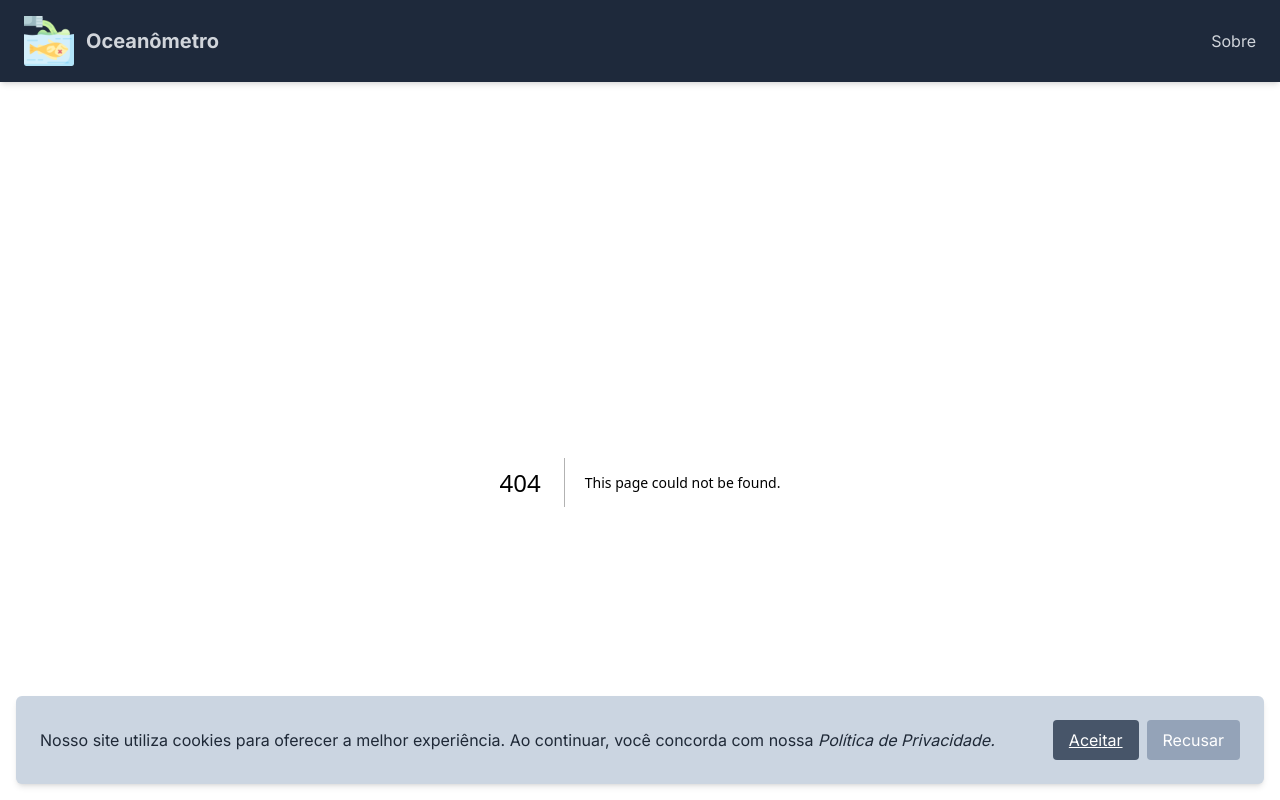
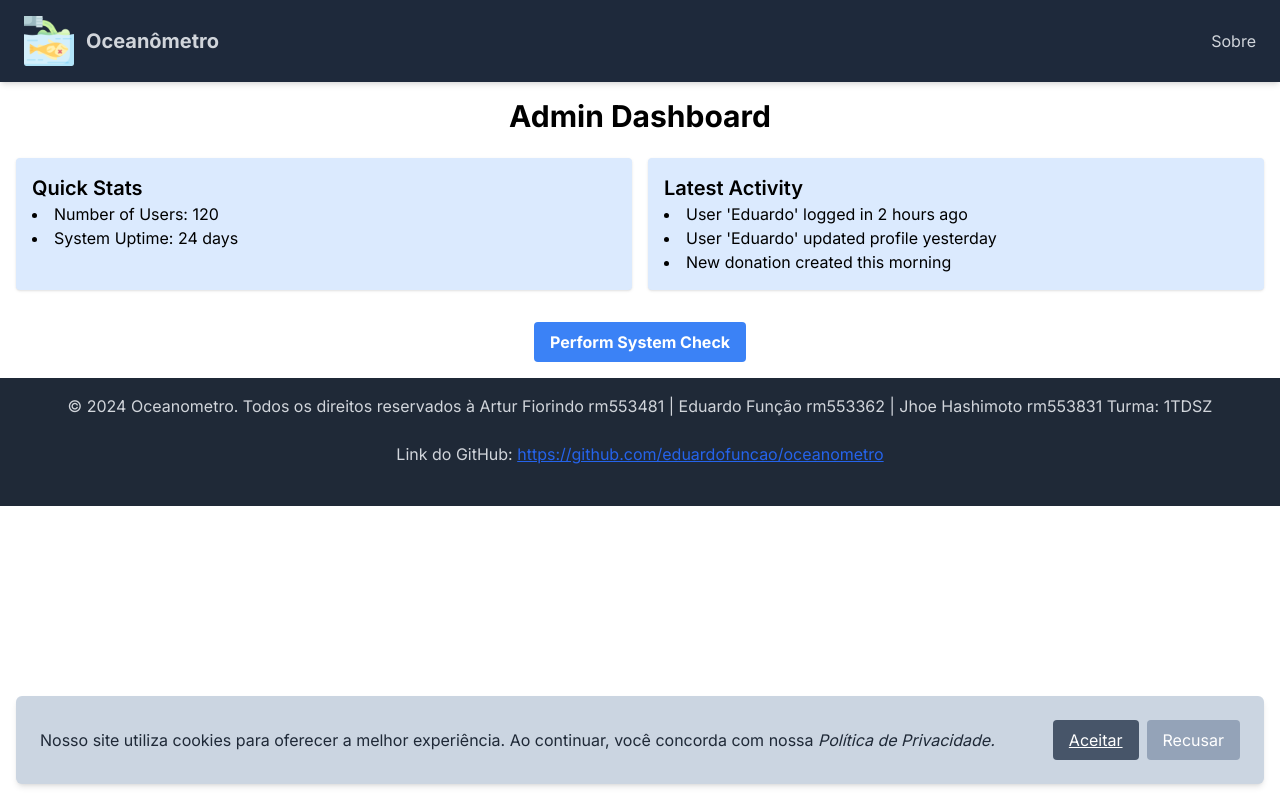
Before and after one commit to eduardofuncao/oceanometro, a Next.js app: page /admin in a window 1280 px wide. Before the commit this address had no page. Shown: the top 800 px of the page. Built offline with nearby package versions, Linux system fonts and the light colour scheme.

Commit message:
Add admin page

```diff
--- /dev/null
+++ b/app/admin/page.tsx
@@ -0,0 +1,33 @@
+import React from 'react';
+
+const AdminPage: React.FC = () => {
+  return (
+    <div className="container mx-auto p-4">
+      <h1 className="text-3xl font-bold text-center mb-6">Admin Dashboard</h1>
+      <div className="grid grid-cols-2 gap-4">
+        <div className="bg-blue-100 p-4 rounded shadow">
+          <h2 className="text-xl font-semibold">Quick Stats</h2>
+          <ul className="list-disc list-inside">
+            <li>Number of Users: 120</li>
+            <li>System Uptime: 24 days</li>
+          </ul>
+        </div>
+        <div className="bg-blue-100 p-4 rounded shadow">
+          <h2 className="text-xl font-semibold">Latest Activity</h2>
+          <ul className="list-disc list-inside">
+            <li>User 'Eduardo' logged in 2 hours ago</li>
+            <li>User 'Eduardo' updated profile yesterday</li>
+            <li>New donation created this morning</li>
+          </ul>
+        </div>
+      </div>
+      <div className="text-center mt-8">
+        <button className="bg-blue-500 hover:bg-blue-700 text-white font-bold py-2 px-4 rounded">
+          Perform System Check
+        </button>
+      </div>
+    </div>
+  );
+};
+
+export default AdminPage;
```
Also changed, not shown: app/pages/donate-again/page.tsx (+0 -125 lines).
